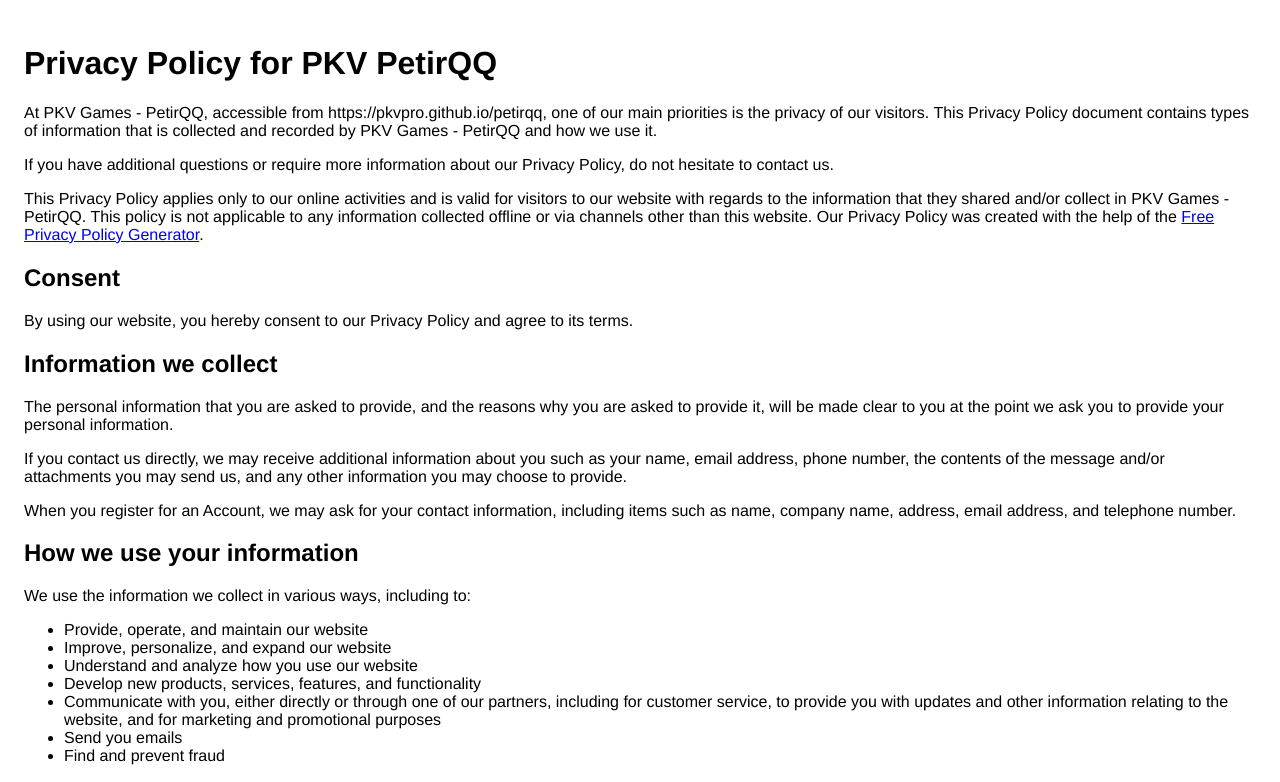
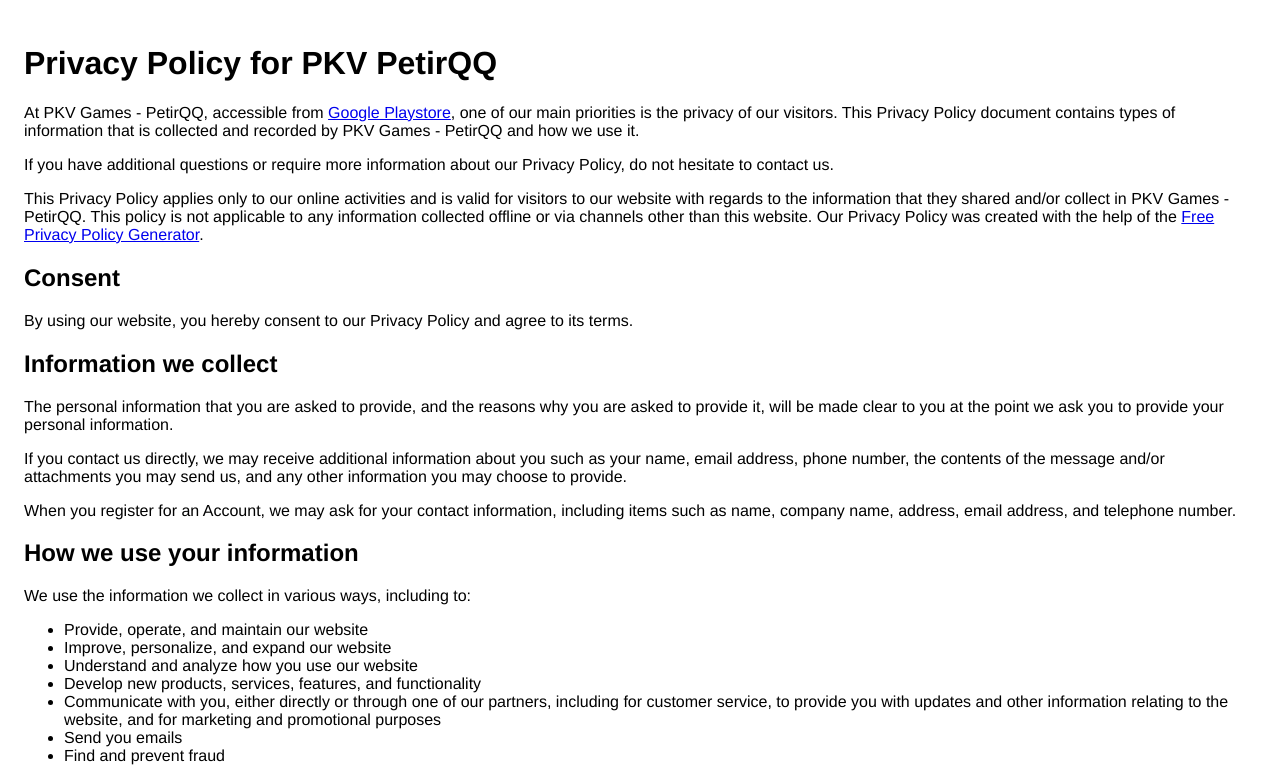
Before and after one commit to pkvpro/petirqq, a plain HTML site: page privacy.html in a window 1280 px wide. Shown: the top 782 px of the page. Drawn offline with Linux system fonts and the light colour scheme.

Commit message:
Update privacy.html

```diff
--- a/privacy.html
+++ b/privacy.html
@@ -9,7 +9,7 @@
     <body>
         <h1>Privacy Policy for PKV PetirQQ</h1>
 
-        <p>At PKV Games - PetirQQ, accessible from https://pkvpro.github.io/petirqq, one of our main priorities is the privacy of our visitors. This Privacy Policy document contains types of information that is collected and recorded by PKV Games - PetirQQ and how we use it.</p>
+        <p>At PKV Games - PetirQQ, accessible from <a href="https://play.google.com/store/apps/details?id=pkv.games.petirqq" target="_blank">Google Playstore</a>, one of our main priorities is the privacy of our visitors. This Privacy Policy document contains types of information that is collected and recorded by PKV Games - PetirQQ and how we use it.</p>
 
         <p>If you have additional questions or require more information about our Privacy Policy, do not hesitate to contact us.</p>
 
```
